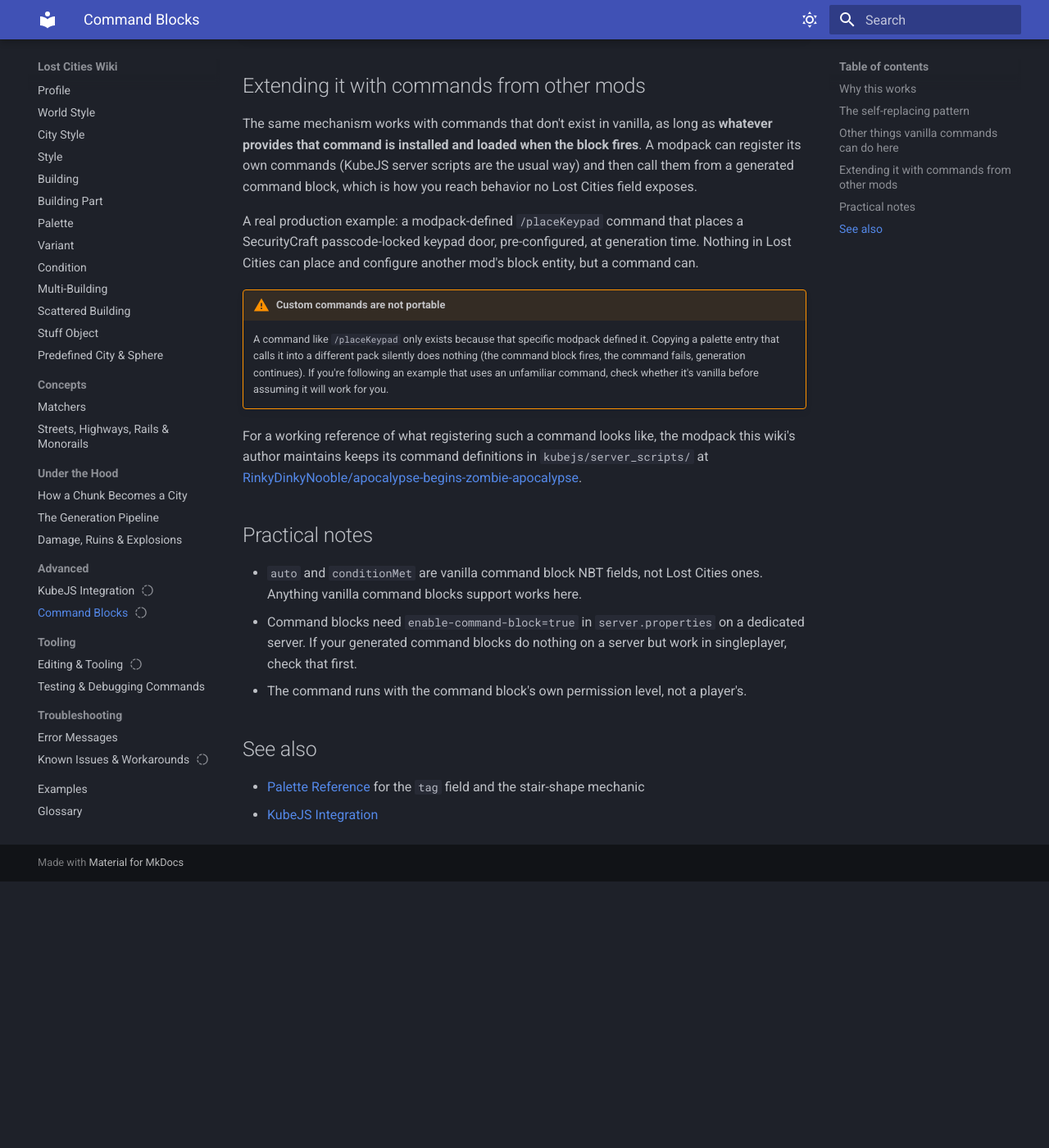
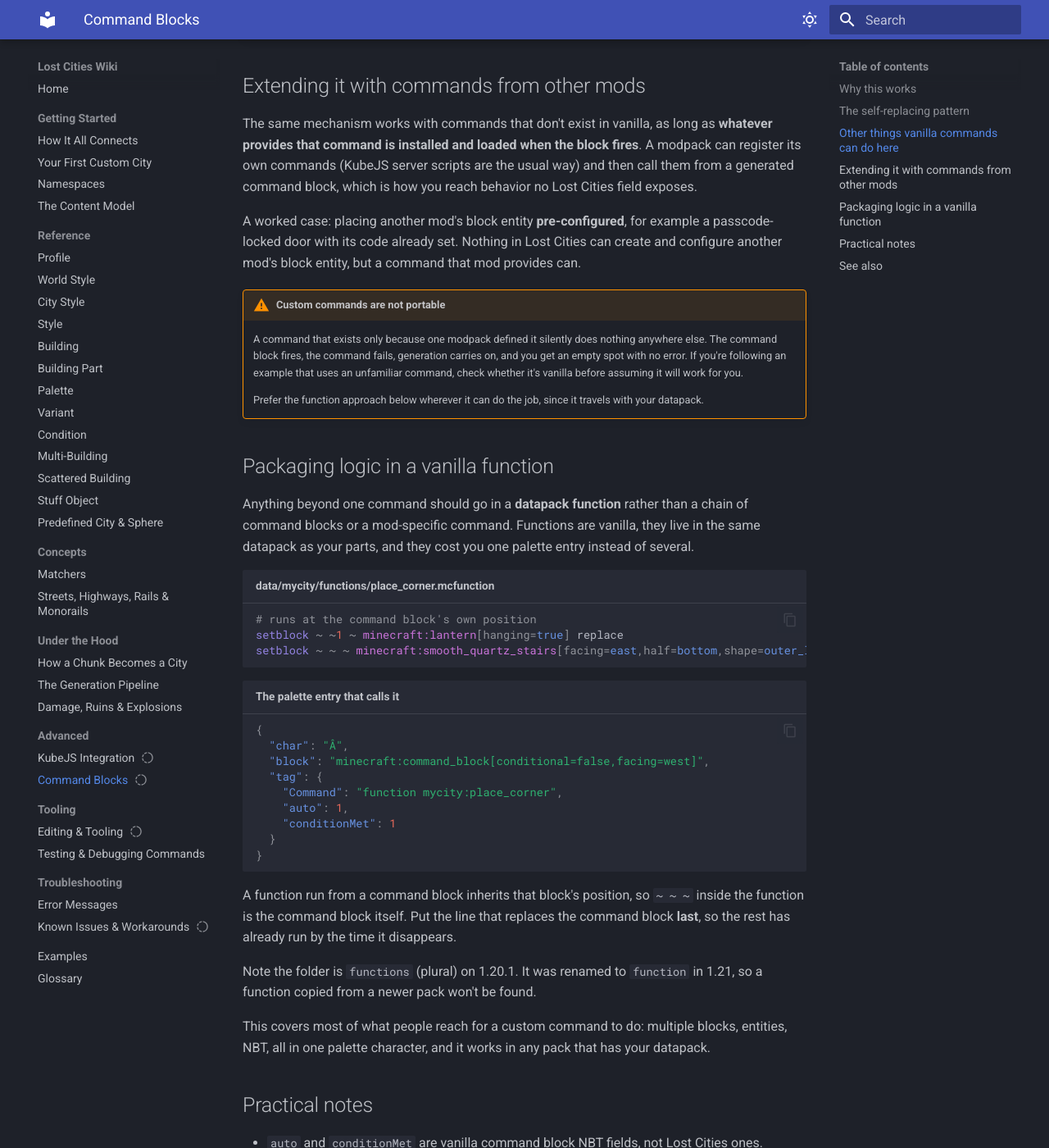
Before and after one commit to RinkyDinkyNooble/the-lost-cities-wiki, an MkDocs documentation site: the page built from docs/advanced/command-blocks.md, in a window 1280 px wide and 1400 px high, scrolled down 1889 px. Shown: the whole window at 82% size. Built offline with MkDocs 1.6.1 and Material for MkDocs 9.7.7, drawn with Linux system fonts in a browser that asks for light colours; before the commit the page ends 2964 px from its top, so only the background shows below that.

Commit message:
Drop external repo references, document the portable way instead
Both remaining github.com links pointed at repos outside this project's
control, so the wiki depended on them staying up.

Command Blocks: the "here's what registering a custom command looks
like" pointer is replaced with a datapack function section. That's the
better answer anyway. Functions are vanilla, travel inside the same
datapack as the parts that call them, and cover the multi-block and NBT
cases people reached for a mod command to do. Notes that a function
inherits the command block's position, that the self-replacing line goes
last, and that the folder is 'functions' on 1.20.1 but 'function' from
1.21. The pack-specific keypad example is now described generically.

Part: the TL;DR named an external converter script. Now points at
Editing & Tooling and the example bundle, both internal.

Only two external links remain in the whole wiki, the official docs and
the CurseForge page.

Co-Authored-By: Claude Opus 5 <noreply@anthropic.com>

````diff
--- a/docs/advanced/command-blocks.md
+++ b/docs/advanced/command-blocks.md
@@ -57,12 +57,40 @@ Anything a command can do, on generation, with no player involved:
 
 The same mechanism works with commands that don't exist in vanilla, as long as **whatever provides that command is installed and loaded when the block fires**. A modpack can register its own commands (KubeJS server scripts are the usual way) and then call them from a generated command block, which is how you reach behavior no Lost Cities field exposes.
 
-A real production example: a modpack-defined `/placeKeypad` command that places a SecurityCraft passcode-locked keypad door, pre-configured, at generation time. Nothing in Lost Cities can place and configure another mod's block entity, but a command can.
+A worked case: placing another mod's block entity **pre-configured**, for example a passcode-locked door with its code already set. Nothing in Lost Cities can create and configure another mod's block entity, but a command that mod provides can.
 
 !!! warning "Custom commands are not portable"
-    A command like `/placeKeypad` only exists because that specific modpack defined it. Copying a palette entry that calls it into a different pack silently does nothing (the command block fires, the command fails, generation continues). If you're following an example that uses an unfamiliar command, check whether it's vanilla before assuming it will work for you.
+    A command that exists only because one modpack defined it silently does nothing anywhere else. The command block fires, the command fails, generation carries on, and you get an empty spot with no error. If you're following an example that uses an unfamiliar command, check whether it's vanilla before assuming it will work for you.
 
-For a working reference of what registering such a command looks like, the modpack this wiki's author maintains keeps its command definitions in `kubejs/server_scripts/` at [RinkyDinkyNooble/apocalypse-begins-zombie-apocalypse](https://github.com/RinkyDinkyNooble/apocalypse-begins-zombie-apocalypse).
+    Prefer the function approach below wherever it can do the job, since it travels with your datapack.
+
+## Packaging logic in a vanilla function
+
+Anything beyond one command should go in a **datapack function** rather than a chain of command blocks or a mod-specific command. Functions are vanilla, they live in the same datapack as your parts, and they cost you one palette entry instead of several.
+
+```mcfunction title="data/mycity/functions/place_corner.mcfunction"
+# runs at the command block's own position
+setblock ~ ~1 ~ minecraft:lantern[hanging=true] replace
+setblock ~ ~ ~ minecraft:smooth_quartz_stairs[facing=east,half=bottom,shape=outer_left] replace
+```
+
+```json title="The palette entry that calls it"
+{
+  "char": "Â",
+  "block": "minecraft:command_block[conditional=false,facing=west]",
+  "tag": {
+    "Command": "function mycity:place_corner",
+    "auto": 1,
+    "conditionMet": 1
+  }
+}
+```
+
+A function run from a command block inherits that block's position, so `~ ~ ~` inside the function is the command block itself. Put the line that replaces the command block **last**, so the rest has already run by the time it disappears.
+
+Note the folder is `functions` (plural) on 1.20.1. It was renamed to `function` in 1.21, so a function copied from a newer pack won't be found.
+
+This covers most of what people reach for a custom command to do: multiple blocks, entities, NBT, all in one palette character, and it works in any pack that has your datapack.
 
 ## Practical notes
 
````
Also changed, not shown: docs/reference/part.md (+1 -1 lines).
